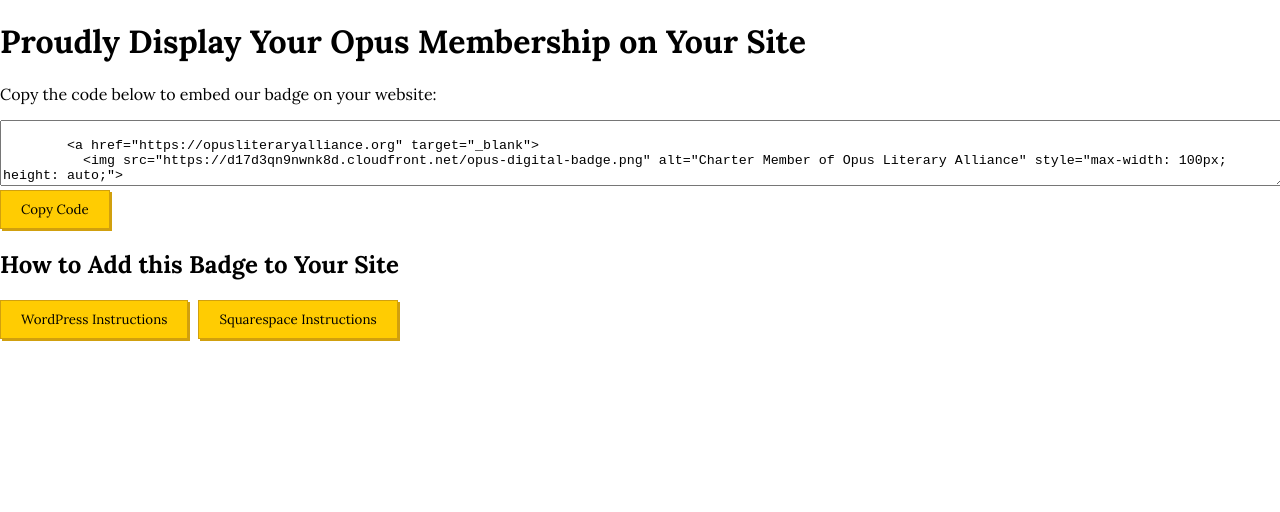
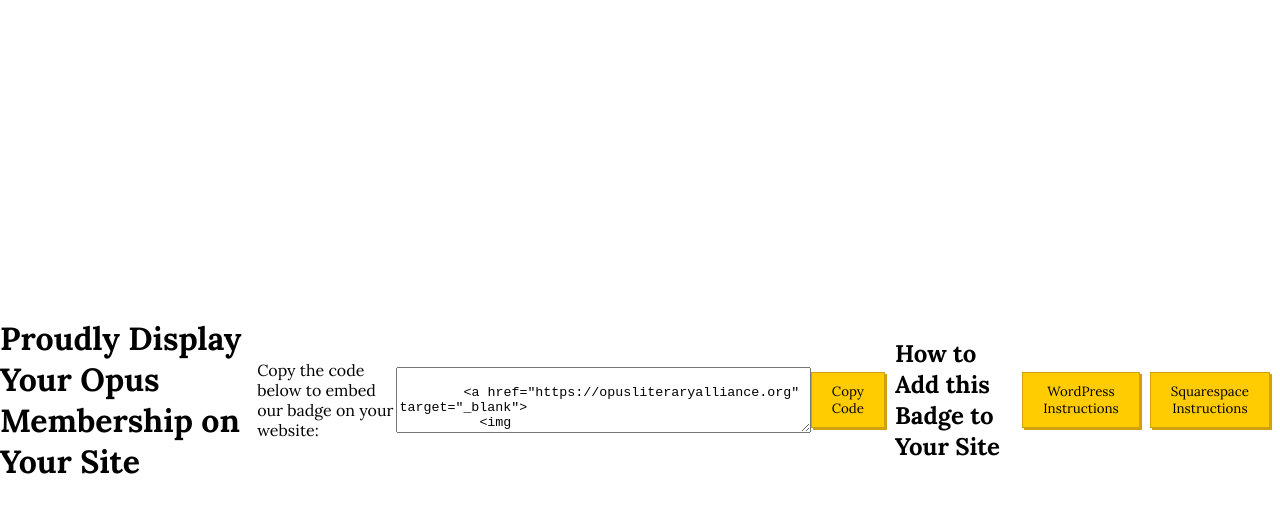
Before and after one commit to dkblinux98/opus-membership-badge, a React (Create React App) app: page / in a window 1280 px wide. Shown: the top 512 px of the page. Built offline with nearby package versions, Linux system fonts and the light colour scheme.

Commit message:
center badge image

```diff
--- a/src/App.css
+++ b/src/App.css
@@ -30,3 +30,15 @@
   transform: translate(2px, 2px); /* Moves the button to mimic being pressed */
   box-shadow: none; /* Removes shadow to complete the pressed effect */
 }
+
+.badge-container {
+    display: flex;
+    justify-content: center; /* Center horizontally */
+    align-items: center;     /* Center vertically */
+    height: 100vh;           /* Set to the height of the viewport, adjust as needed */
+}
+
+.badge-container img {
+    max-width: 100px;
+    height: auto;
+}
--- a/src/BadgeDisplay.js
+++ b/src/BadgeDisplay.js
@@ -19,7 +19,7 @@
   };
 
   return (
-    <div>
+    <div className="badge-container">
       <h1>Proudly Display Your Opus Membership on Your Site</h1>
       <p>Copy the code below to embed our badge on your website:</p>
       <textarea
```
